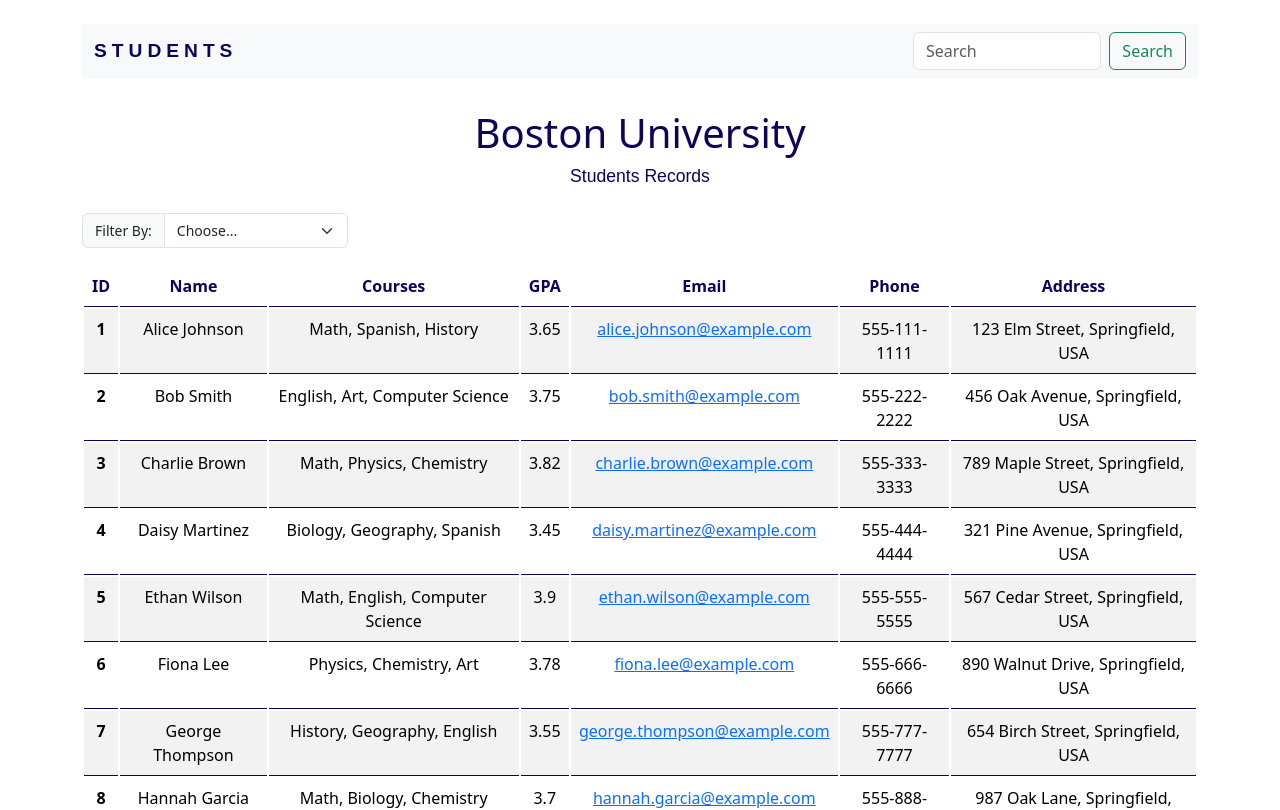
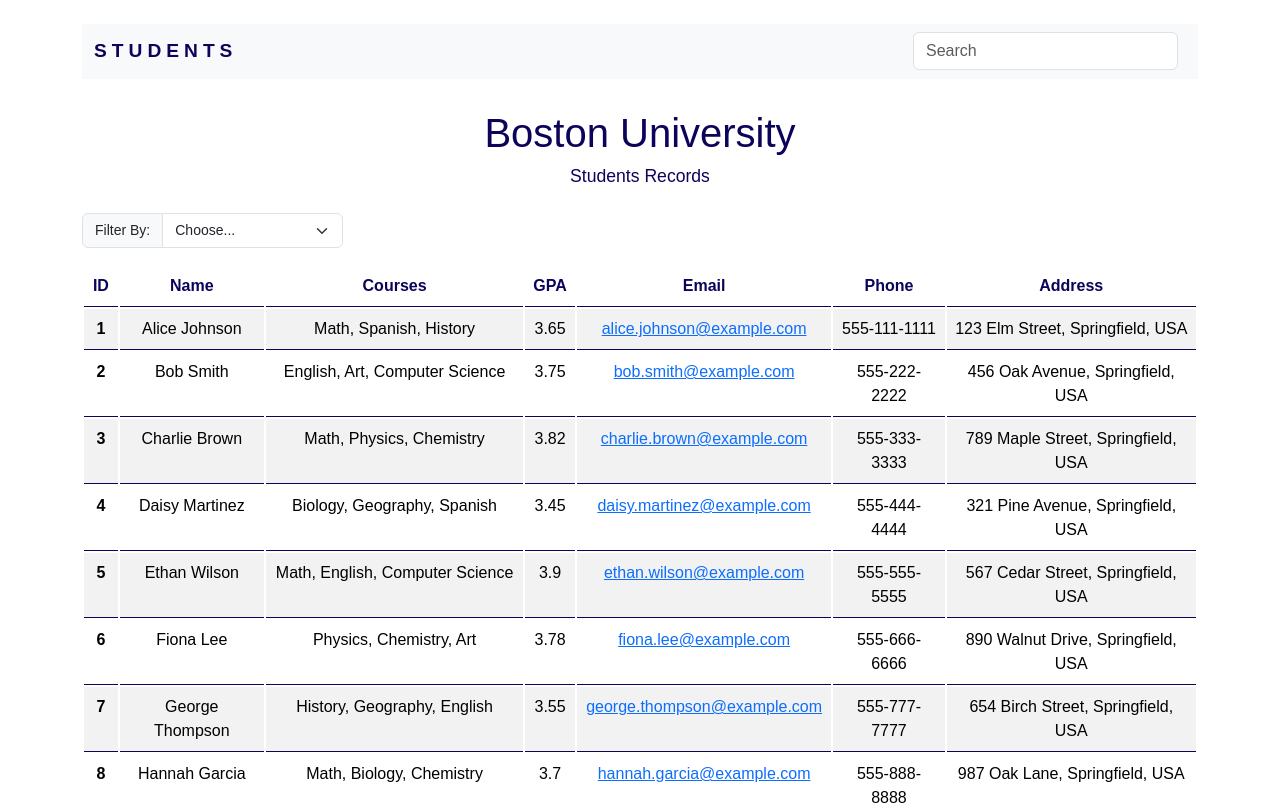
Before and after one commit to pramirez2328/node_programs, a React (Vite) app in the folder students-node-project/: page / in a window 1280 px wide. Shown: the top 810 px of the page. Built offline with nearby package versions, Linux system fonts and the light colour scheme.

Commit message:
finish search component

```diff
--- a/students-node-project/src/App.tsx
+++ b/students-node-project/src/App.tsx
@@ -1,15 +1,40 @@
+import { useState } from 'react';
 import Nav from './components/Nav';
 import Students from './components/students/Students';
 import students from './students';
 import './App.css';
 
 function App() {
+  const [search, setSearch] = useState(students);
+  const handleSearch = (word: string) => {
+    if (word.length === 0) return setSearch(students);
+    if (word.length < 3) return;
+
+    const matches = [];
+    for (const student of students) {
+      if (student.name.toLowerCase().includes(word.toLowerCase())) {
+        matches.push(student);
+      } else if (student.email.toLowerCase().includes(word.toLowerCase())) {
+        matches.push(student);
+      } else if (student.phone.toLowerCase().includes(word.toLowerCase())) {
+        matches.push(student);
+      } else if (student.address.toLowerCase().includes(word.toLowerCase())) {
+        matches.push(student);
+      } else if (student.courses.join(' ').toLowerCase().includes(word.toLowerCase())) {
+        matches.push(student);
+      } else if (student.gpa.toString().includes(word)) {
+        matches.push(student);
+      }
+    }
+    setSearch(matches);
+  };
+
   return (
     <div className='container'>
-      <Nav />
+      <Nav handleSearch={handleSearch} />
       <p className='text-center mt-4 mb-0 title'>Boston University</p>
       <p className='text-center mb-4 mt-0 subtitle'>Students Records</p>
-      <Students students={students} />
+      <Students students={search} />
     </div>
   );
 }
--- a/students-node-project/src/components/Nav.tsx
+++ b/students-node-project/src/components/Nav.tsx
@@ -1,15 +1,18 @@
-function Nav() {
+function Nav({ handleSearch }: { handleSearch: (search: string) => void }) {
   return (
     <div className='mt-4'>
       <nav className='navbar bg-body-tertiary'>
         <div className='container-fluid flex-column flex-sm-row'>
           <a className='navbar-brand title-nav '>Students</a>
-          <form className='d-flex  col-8 col-md-5 col-xl-3' role='search'>
-            <input className='form-control me-2' type='search' placeholder='Search' aria-label='Search' />
-            <button className='btn btn-outline-success' type='submit'>
-              Search
-            </button>
-          </form>
+          <div className='d-flex  col-8 col-md-5 col-xl-3' role='search'>
+            <input
+              className='form-control me-2'
+              type='search'
+              placeholder='Search'
+              aria-label='Search'
+              onChange={(e) => handleSearch(e.target.value)}
+            />
+          </div>
         </div>
       </nav>
     </div>
--- a/students-node-project/src/components/students/Students.tsx
+++ b/students-node-project/src/components/students/Students.tsx
@@ -37,6 +37,10 @@
     return () => window.removeEventListener('resize', handleResize);
   }, []);
 
+  useEffect(() => {
+    setStudents(students);
+  }, [students]);
+
   const handleFilterBy = (e: React.ChangeEvent<HTMLSelectElement>) => {
     const filterBy = e.target.value;
     setValue(filterBy);
--- a/students-node-project/src/index.css
+++ b/students-node-project/src/index.css
@@ -2,4 +2,5 @@
   margin: 0;
   padding: 0;
   box-sizing: border-box;
+  font-family: sans-serif;
 }
```
